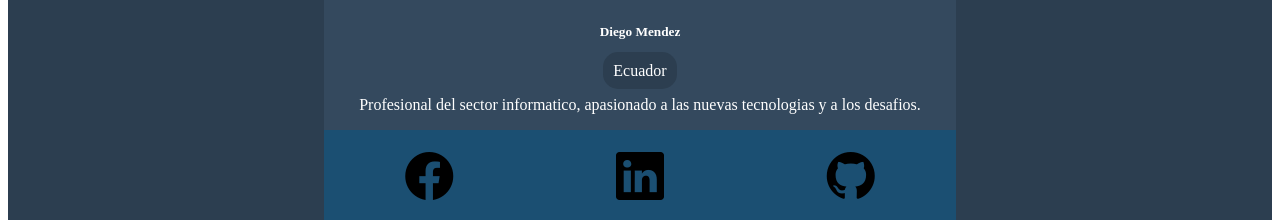
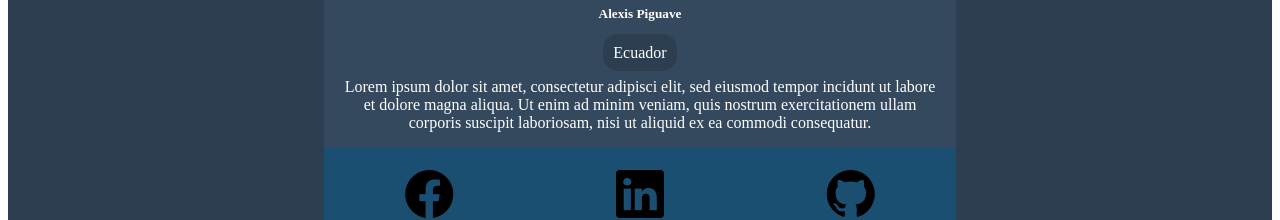
Before and after one commit to AlexisPiT/AlePT, a plain HTML site: page index.html in a window 1280 px wide. Shown: the part 387-607 px from the top of the page. Drawn offline with nearby package versions, Linux system fonts and the light colour scheme.

Commit message:
Update index.html

```diff
--- a/index.html
+++ b/index.html
@@ -18,14 +18,17 @@
             <img src="https://yamabaku.work/images/peji.png" class="img" alt="image">
           </div>
             <div class="card_body">
-              <h5 class="card-title ">Diego Mendez</h5>
+              <h5 class="card-title ">Alexis Piguave</h5>
               <span class="card_country">Ecuador</span>
-              <p class="card-text">Profesional del sector informatico, apasionado a las nuevas tecnologias y a los desafios.</p>
+              <p class="card-text">Lorem ipsum dolor sit amet, consectetur adipisci elit,
+                sed eiusmod tempor incidunt ut labore et dolore magna aliqua.
+                Ut enim ad minim veniam, quis nostrum exercitationem ullam corporis suscipit laboriosam,
+                nisi ut aliquid ex ea commodi consequatur.</p>
             </div>
             <div class="card_footer">
               <a href="https://www.facebook.com" class="bi bi-facebook"  style="font-size: 3rem;"></a>
             <a href="https://www.linkedin.com" class="bi bi-linkedin" style="font-size: 3rem;"></a>
-            <a  href="https://github.com/account/upgrade" class="bi bi-github" style="font-size: 3rem;"></a>
+            <a  href="https://github.com" class="bi bi-github" style="font-size: 3rem;"></a>
             </div>
           </div>
     </div>
```
